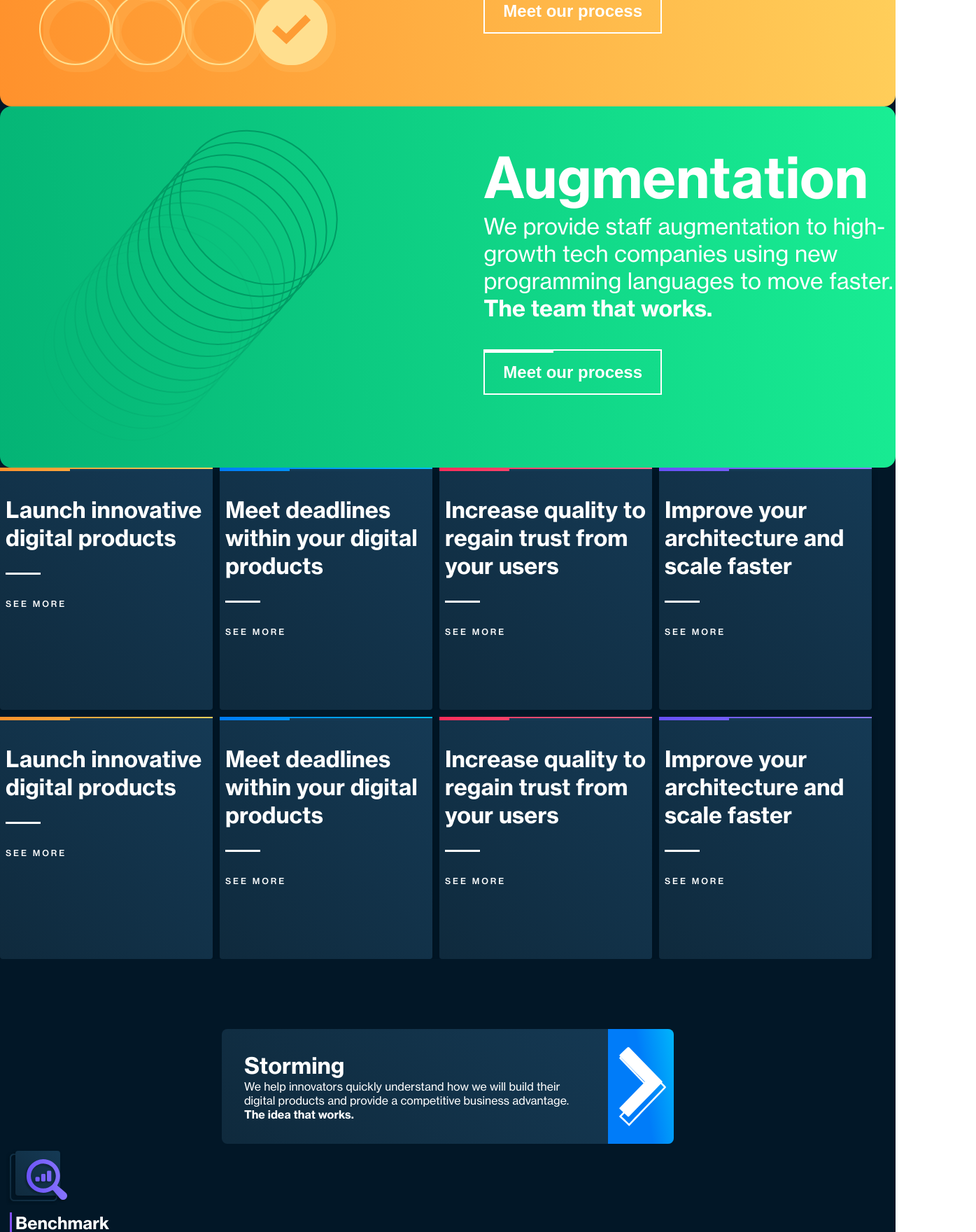
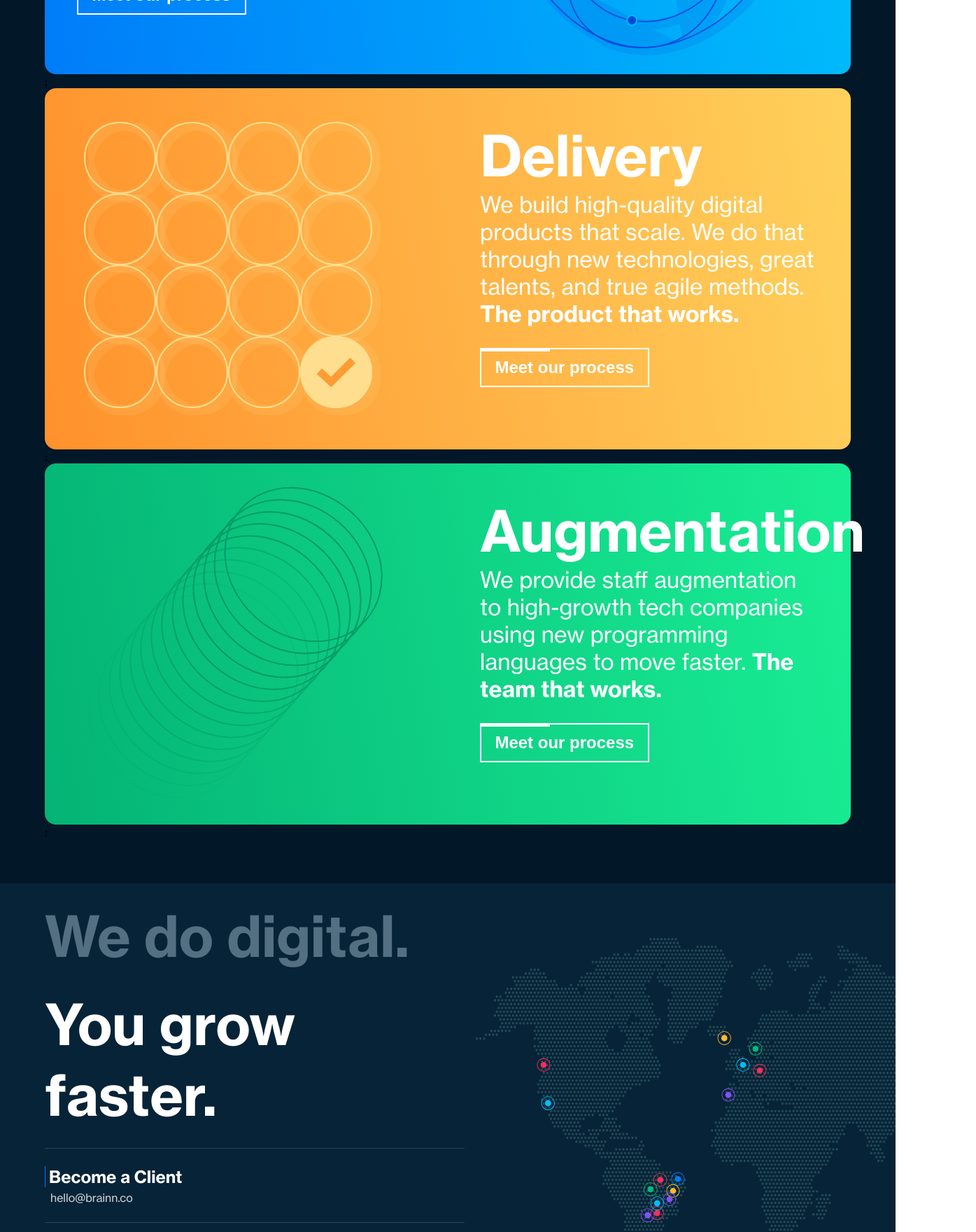
Before and after one commit to alexandreohara/brainn-lp, a React (Create React App) app: page / in a window 1280 px wide. Shown: the part 960-2720 px from the top of the page at 70% size, 1395 px wide, since content can reach past the window. Built offline with nearby package versions, Linux system fonts and the light colour scheme; a small style sheet from the web is missing.

Commit message:
fix margins, font sizes, vertical spacing

```diff
--- a/src/Home.tsx
+++ b/src/Home.tsx
@@ -1,6 +1,6 @@
 import React from 'react';
 import './components/Navbar.css';
-import { Col, Row } from 'react-flexbox-grid';
+import { Col } from 'react-flexbox-grid';
 
 import HomeCard from './components/Card';
 import Storming from './assets/images/Storming.svg';
@@ -13,20 +13,11 @@ import {
   HorizontalSeparator,
 } from './components';
 import { Footer } from './components/Footer';
-import { ServiceCard } from 'components/ServiceCard';
-import { ServiceAspect } from 'components/ServiceAspect';
-import { Colors, Gradients } from 'consts/colors';
-import Benchmark from 'assets/icons/Benchmark.svg';
-import { ServiceNavButton } from 'components/ServiceNavButton';
 
 export const Home = () => {
   return (
     <div style={{ backgroundColor: '#021727' }}>
-      <Col>
-        {cardSections.map((props: any) => {
-          return <HomeCard key={props.id} {...props} />;
-        })}
-      </Col>
+      <div style={{ padding: '64px' }}>
         <HorizontalScroll>
           {SLIDER_CARDS.map((card, index) => (
             <>
@@ -38,46 +29,17 @@ export const Home = () => {
             </>
           ))}
         </HorizontalScroll>
-      <VerticalSeparator />
-      <HorizontalScroll>
-        {SLIDER_CARDS.map((card, index) => (
+        <VerticalSeparator size={64} />
+        <Col>
+          {cardSections.map((props: any) => {
+            return (
               <>
-            <SliderCard
-              decorationLine={card.decorationLine}
-              title={card.title}
-            />
-            {index !== SLIDER_CARDS.length && <HorizontalSeparator />}
+                <HomeCard key={props.id} {...props} />;
               </>
-        ))}
-      </HorizontalScroll>
-      <div style={{ height: '100px' }} />
-      <ServiceCard
-        title={'Storming'}
-        description={
-          'We help innovators quickly understand how we will build their digital products and provide a competitive business advantage.'
-        }
-        strongLastPhrase={'The idea that works.'}
-        color={Gradients.blue}
-      />
-      <ServiceAspect
-        color={Colors.purple}
-        icon={Benchmark}
-        title={'Benchmark'}
-        description={
-          'Start learning from the experiences of others. That could lead us to find out about existing solutions to similar problems, and accelerate product ideation pace.'
-        }
-      />
-
-      <div style={{ height: '40px', width: '100%' }} />
-
-      <Row style={{ margin: '0' }}>
-        <Col xs={6} style={{ padding: '0' }}>
-          <ServiceNavButton title={'Augmentation'} color={Gradients.green} />
+            );
+          })}
         </Col>
-        <Col xs={6} style={{ padding: '0' }}>
-          <ServiceNavButton title={'Delivery'} color={Gradients.yellow} next />
-        </Col>
-      </Row>
+      </div>
       <Footer />
     </div>
   );
--- a/src/components/Card.tsx
+++ b/src/components/Card.tsx
@@ -24,22 +24,23 @@ const StyledTextColumn = styled(Col)`
   padding-right: 4%;
   padding-left: 4%;
   color: white;
+  /* background-color: red; */
 `;
 
-const StyledTitle = styled.body`
+const StyledTitle = styled.div`
   color: white;
   font-weight: bold;
-  font-size: 5rem;
+  font-size: 80px;
   line-height: 101px;
 `;
 
-const StyledDescription = styled.body`
+const StyledDescription = styled.div`
   color: white;
   font-weight: normal;
-  font-size: 2em;
+  font-size: 32px;
   line-height: 39px;
   padding-bottom: 6%;
-  width: 653px;
+  max-width: 653px;
 `;
 
 const StyledImage = styled.img`
@@ -52,7 +53,7 @@ const StyledButton = styled.button`
   background-color: transparent;
   color: white;
   padding: 2.5% 4%;
-  font-size: 1.5rem;
+  font-size: 24px;
   font-weight: bold;
   cursor: pointer;
   &:focus {
@@ -71,7 +72,7 @@ const HomeCard = (props: any) => {
   if (props.textFirst) {
     return (
       <StyledCard {...props}>
-        <StyledTextColumn md={8}>
+        <StyledTextColumn {...props} lg={6}>
           <StyledTitle>{props.title}</StyledTitle>
           <StyledDescription>
             {props.description[0]} <b>{props.description[1]}</b>
@@ -79,8 +80,10 @@ const HomeCard = (props: any) => {
           <StyledLine />
           <StyledButton>Meet our process</StyledButton>
         </StyledTextColumn>
-        <Col xs={false} md={4}>
-          <StyledImage src={props.image} alt="logo"></StyledImage>
+        <Col xs={false} lg={6}>
+          <div style={{ display: 'flex', justifyContent: 'center' }}>
+            <StyledImage src={props.image} alt="logo"></StyledImage>
+          </div>
         </Col>
       </StyledCard>
     );
@@ -88,10 +91,10 @@ const HomeCard = (props: any) => {
 
   return (
     <StyledCard {...props}>
-      <Col xs={false} md={6}>
+      <Col xs={false} lg={6}>
         <StyledImage src={props.image} alt="logo"></StyledImage>
       </Col>
-      <StyledTextColumn {...props}>
+      <StyledTextColumn {...props} lg={6}>
         <StyledTitle>{props.title}</StyledTitle>
         <StyledDescription>
           {props.description[0]} <b>{props.description[1]}</b>
--- a/src/components/Footer.tsx
+++ b/src/components/Footer.tsx
@@ -33,20 +33,20 @@ const StyledTextWithLeftBorder = styled.div`
   padding-left: 5px;
   margin: 5px 0;
   font-weight: bold;
-  font-size: 1.3vw;
+  font-size: 24px;
 `;
 
 const StyledSubtitle = styled.div`
   margin: 5px 8px;
   color: ${Colors.white};
   opacity: 0.8;
-  font-size: 1vw;
+  font-size: 16px;
 `;
 
 const StyledTextWrapper = styled.div`
   margin: 25px 0;
   color: ${Colors.white};
-
+  font-size: 80px;
   ${(props: TextProps) =>
     props &&
     `
@@ -59,17 +59,13 @@ const StyledTextWrapper = styled.div`
 
 export const Footer = () => {
   return (
-    <Grid fluid={true}>
+    <div style={{ paddingLeft: '64px', background: '#072337' }}>
       <Row>
         <Col xs={12} sm={6}>
-          <StyledTextWrapper
-            color={'#546E82'}
-            fontSize={'6vw'}
-            fontWeight={'bold'}
-          >
+          <StyledTextWrapper color={'#546E82'} fontWeight={'bold'}>
             We do digital.
           </StyledTextWrapper>
-          <StyledTextWrapper fontSize={'6vw'} fontWeight={'bold'}>
+          <StyledTextWrapper fontWeight={'bold'}>
             You grow faster.
           </StyledTextWrapper>
 
@@ -149,6 +145,6 @@ export const Footer = () => {
           </StyledMapWrapper>
         </Col>
       </Row>
-    </Grid>
+    </div>
   );
 };
--- a/src/components/SliderCard.tsx
+++ b/src/components/SliderCard.tsx
@@ -39,7 +39,8 @@ const HideLine = styled.div`
 `;
 
 const VerticalSeparatorStyled = styled.div`
-  height: ${(props: any) => (props.half ? 5 : props.double ? 20 : 10)}px;
+  height: ${(props: any) =>
+    props.size ? props.size : props.half ? 5 : props.double ? 20 : 10}px;
 `;
 
 export const VerticalSeparator = (props: any) => (
@@ -47,8 +48,8 @@ export const VerticalSeparator = (props: any) => (
 );
 
 export const HorizontalSeparator = styled.div`
-  width: 10px;
-  min-width: 10px;
+  width: 32px;
+  min-width: 32px;
 `;
 
 const StyledTitle = styled.body`
@@ -85,6 +86,7 @@ export const SliderCard = (props: any) => {
       <StyledContent>
         <VerticalSeparator double />
         <VerticalSeparator double />
+        <VerticalSeparator double />
         <StyledTitle>{props.title}</StyledTitle>
         <VerticalSeparator double />
         <VerticalSeparator />
```
Also changed, not shown: src/components/Footer.css (deleted, +0 -16 lines). Lines whose indentation alone changed are shown as unchanged.
